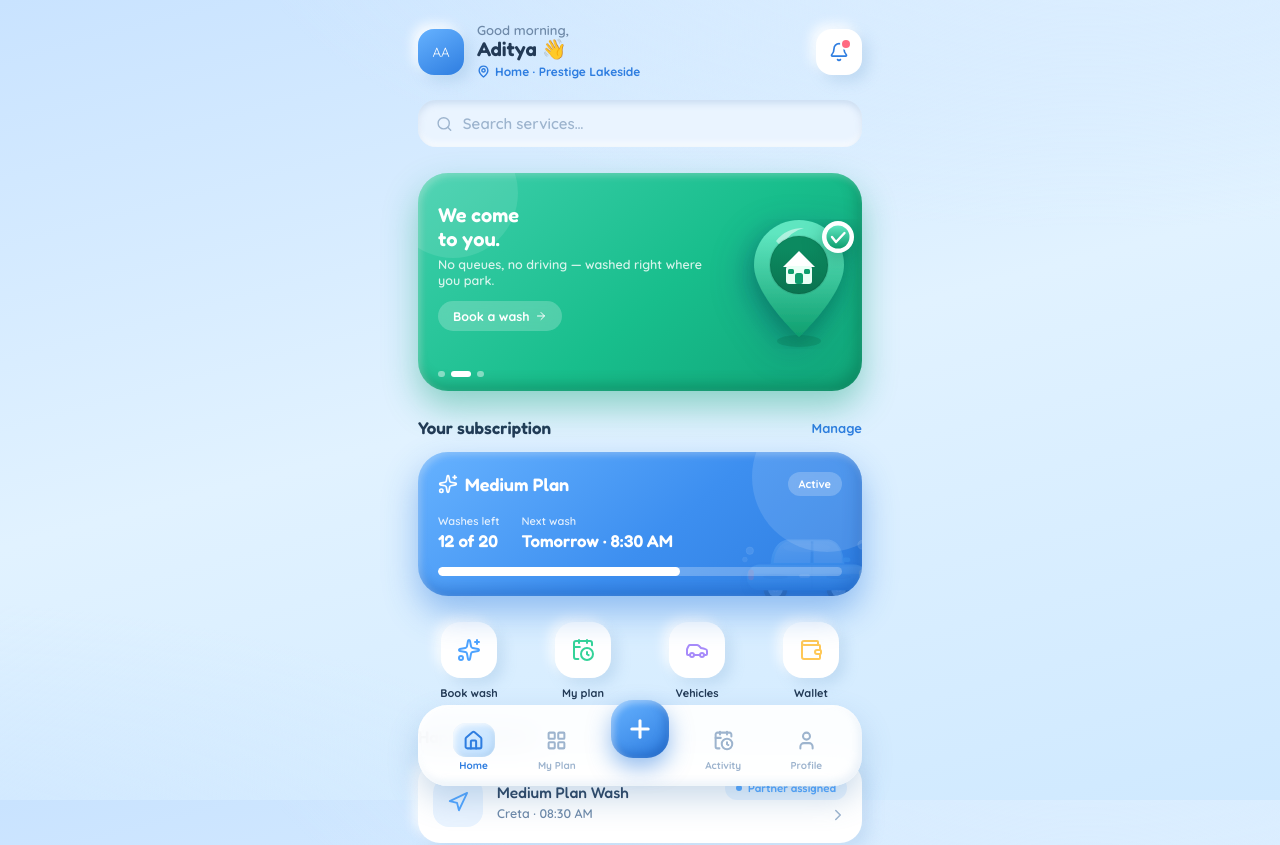
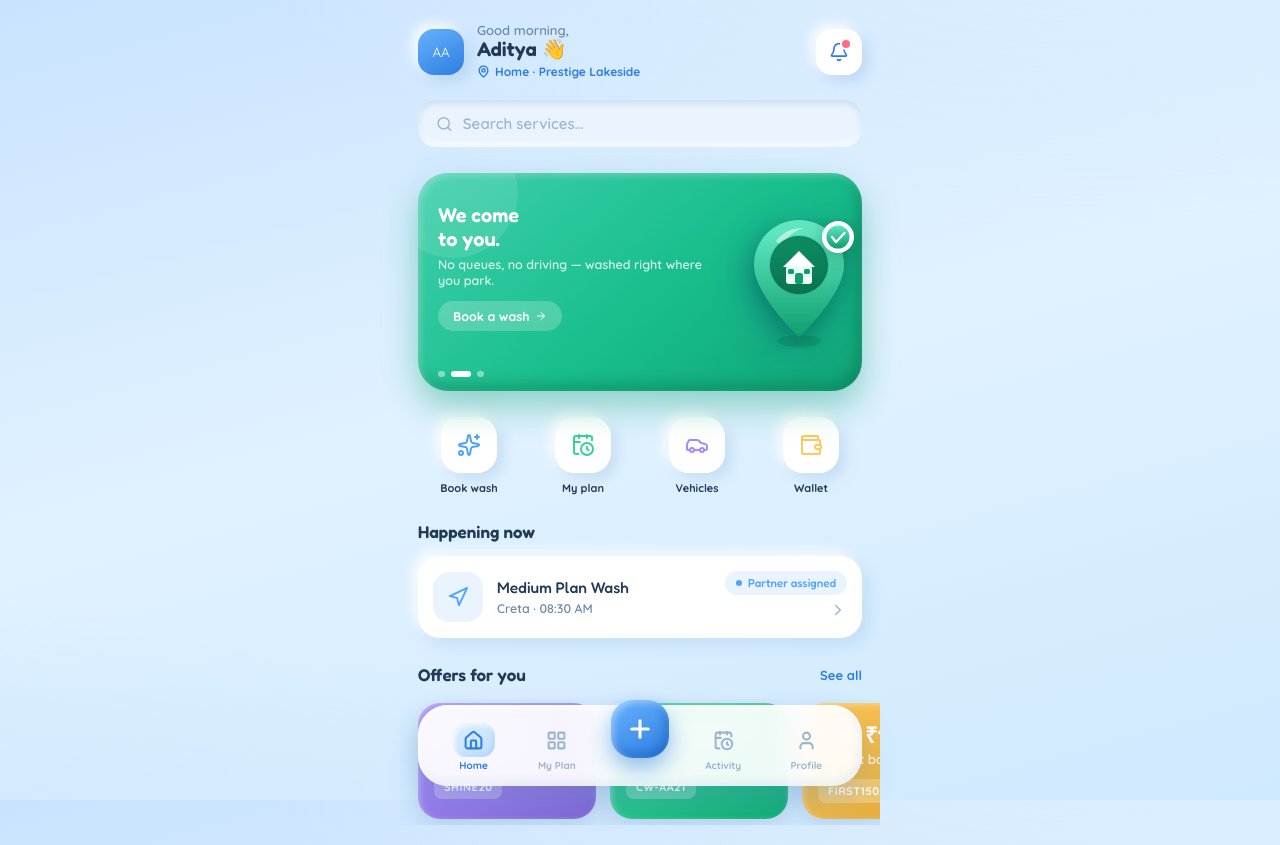
Before and after one commit to soumyaguptaworks-hash/daily-car-wash, a React (Vite) app: page /home in a window 1280 px wide. Shown: the top 845 px of the page. Built offline with nearby package versions, Linux system fonts and the light colour scheme.

Commit message:
Update state version and reset subscription planId and washesUsed for initial state

```diff
--- a/src/store.jsx
+++ b/src/store.jsx
@@ -1,7 +1,7 @@
 import { createContext, useContext, useEffect, useState } from 'react';
 import { SEED_USER, SEED_VEHICLES, SEED_ADDRESSES, PLANS } from './data';
 
-const KEY = 'dcw-state-v1';
+const KEY = 'dcw-state-v2';
 
 const initial = {
   onboarded: false,
@@ -9,12 +9,12 @@ const initial = {
   user: SEED_USER,
   vehicles: SEED_VEHICLES,
   addresses: SEED_ADDRESSES,
-  // active subscription (null until a plan is chosen)
+  // active subscription (planId null = no plan yet → shows "buy monthly" upsell)
   subscription: {
-    planId: 'medium',
+    planId: null,
     startedDays: ['Mon', 'Wed', 'Fri', 'Sun'],
     slot: 'morning',
-    washesUsed: 8,
+    washesUsed: 0,
     paused: false,
   },
   wallet: 480,
```
